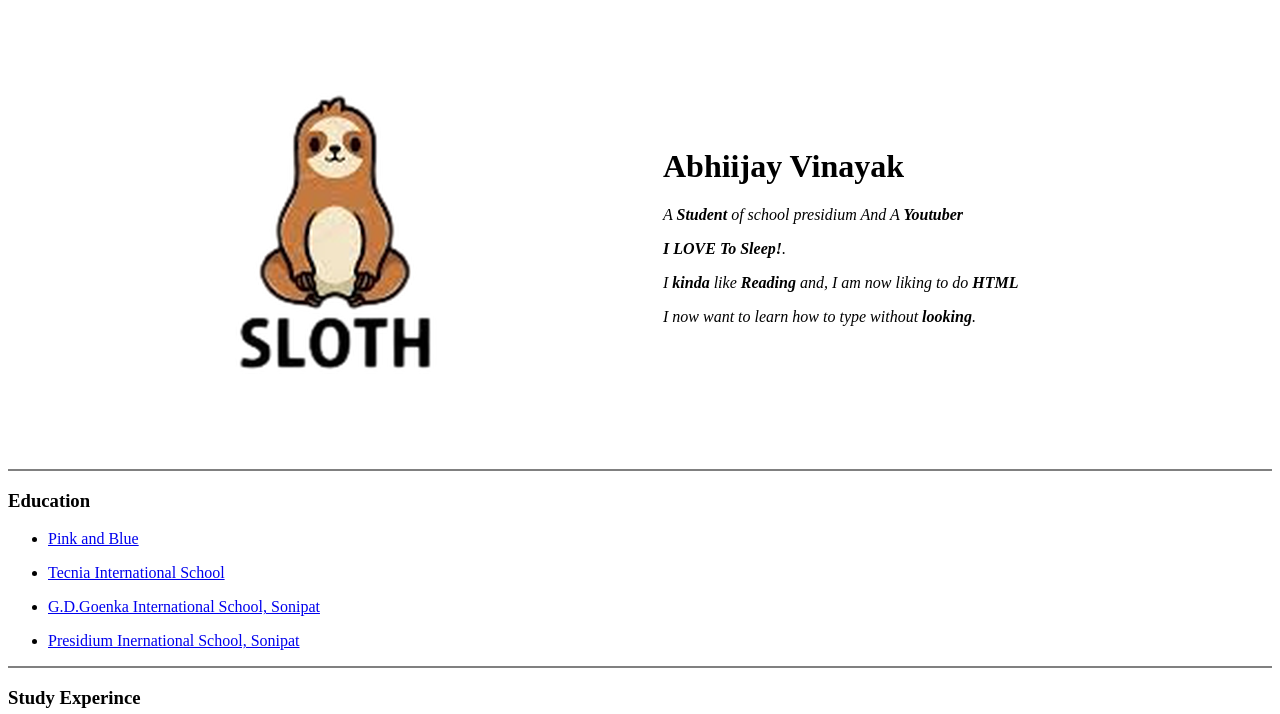
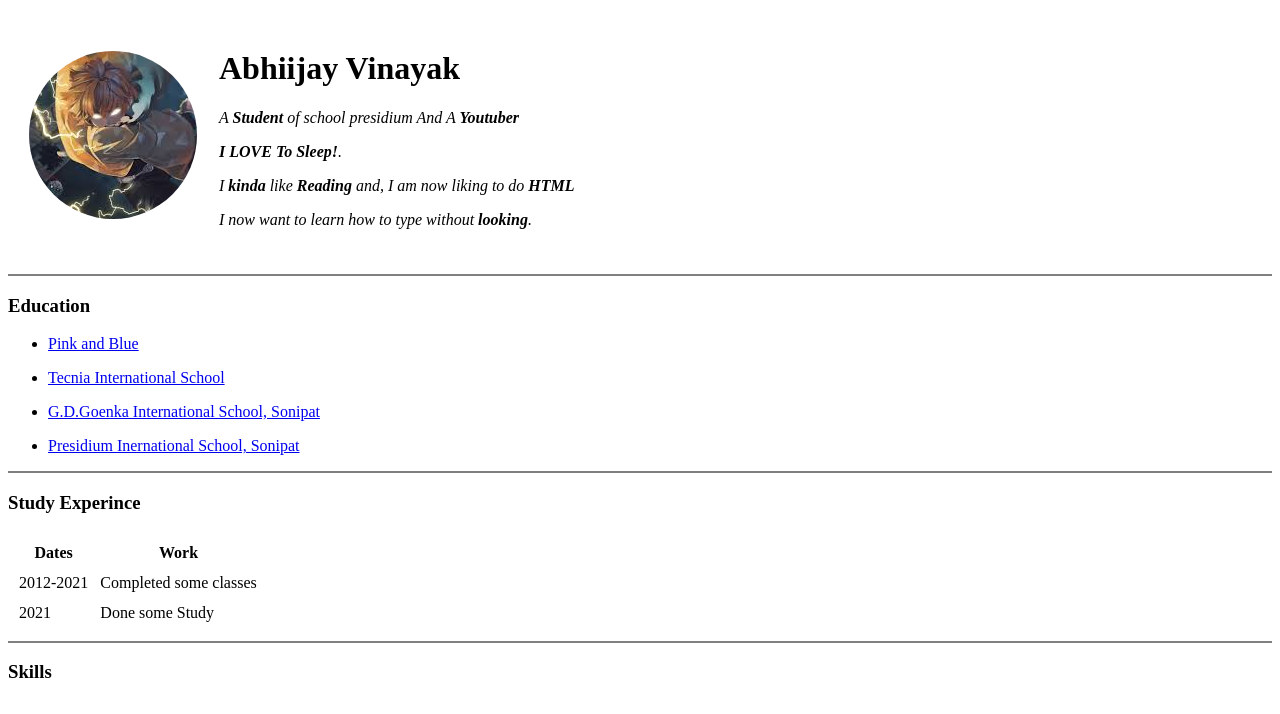
Before and after one commit to SlokyASloth/Abhiijay-site, a plain HTML site: page index.html in a window 1280 px wide. Shown: the top 714 px of the page. Drawn offline with Linux system fonts and the light colour scheme.

Commit message:
Add files via upload

```diff
--- a/index.html
+++ b/index.html
@@ -13,7 +13,7 @@
     <tr>
 
 
-      <td><img src="images/eeereeee.png" alt="A Animated Sloth" /></td>
+      <td><img src="images/hona.png" alt="A Animated Sloth" /></td>
       <td>
         <h1>Abhiijay Vinayak</h1>
         <p><em>A <strong>Student</strong> of school presidium And A <strong>Youtuber</strong></em></p>
```
Also changed, not shown: images/hona.png (added).
